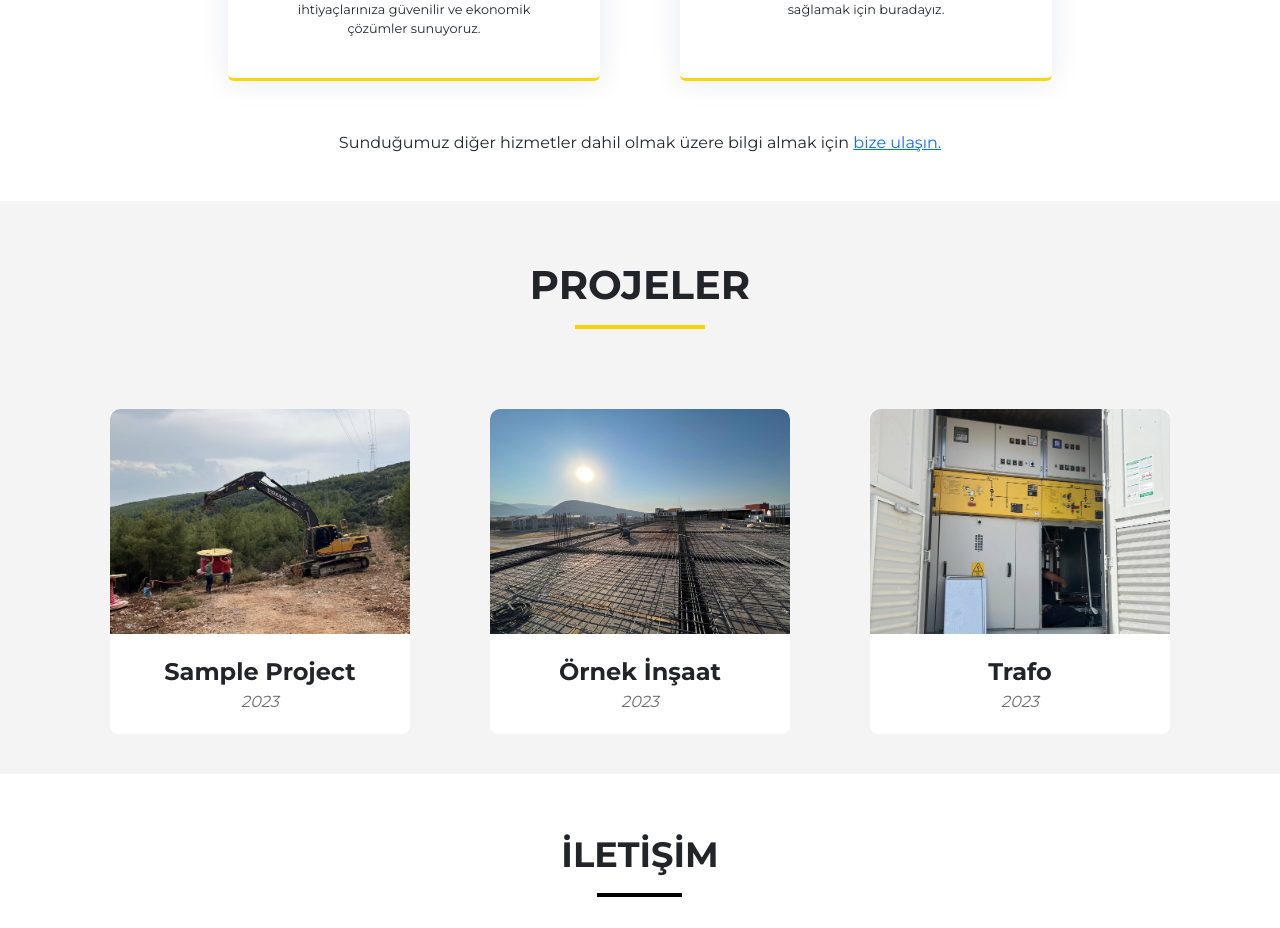
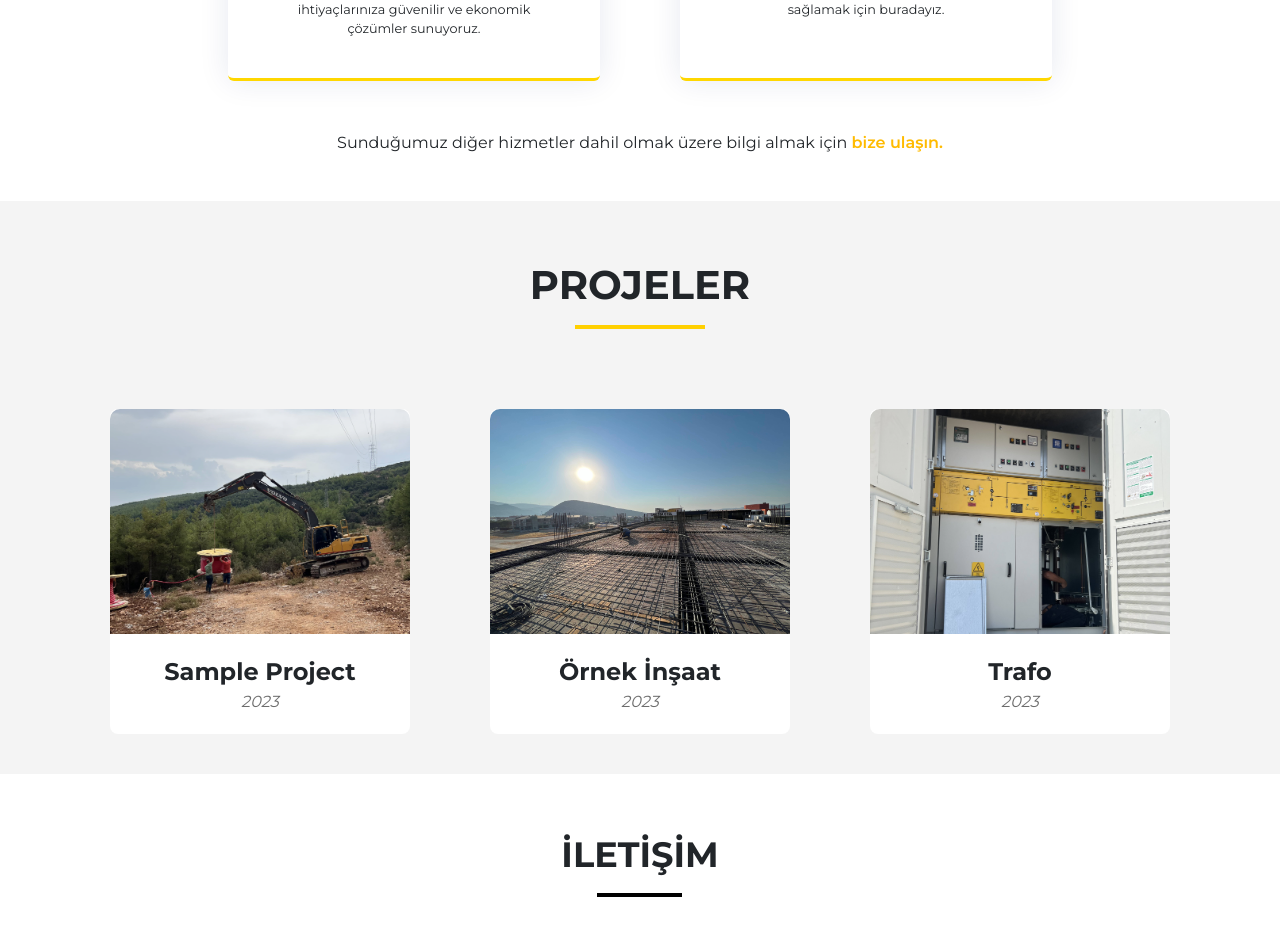
Before and after one commit to erenaygunn/korkutefe-elektrik, a React (Vite) app: page / in a window 1280 px wide. Shown: the part 1780-2708 px from the top of the page. Built offline with nearby package versions, Linux system fonts and the light colour scheme.

Commit message:
p padding change

```diff
--- a/src/components/Hizmetler/hizmetler.css
+++ b/src/components/Hizmetler/hizmetler.css
@@ -21,8 +21,18 @@
 .hizmetler p {
      margin-top: 30px;
      text-align: center;
-     padding: 0 15px;
+     padding: 0 25px;
     }
+
+.hizmetler p a {
+    font-weight: 600;
+    color: rgb(255, 187, 0);
+    text-decoration: none;
+}
+
+.hizmetler p a:hover {
+    color: gold;
+}
 
 .hizmetler h5:after {
     content: "";
```
